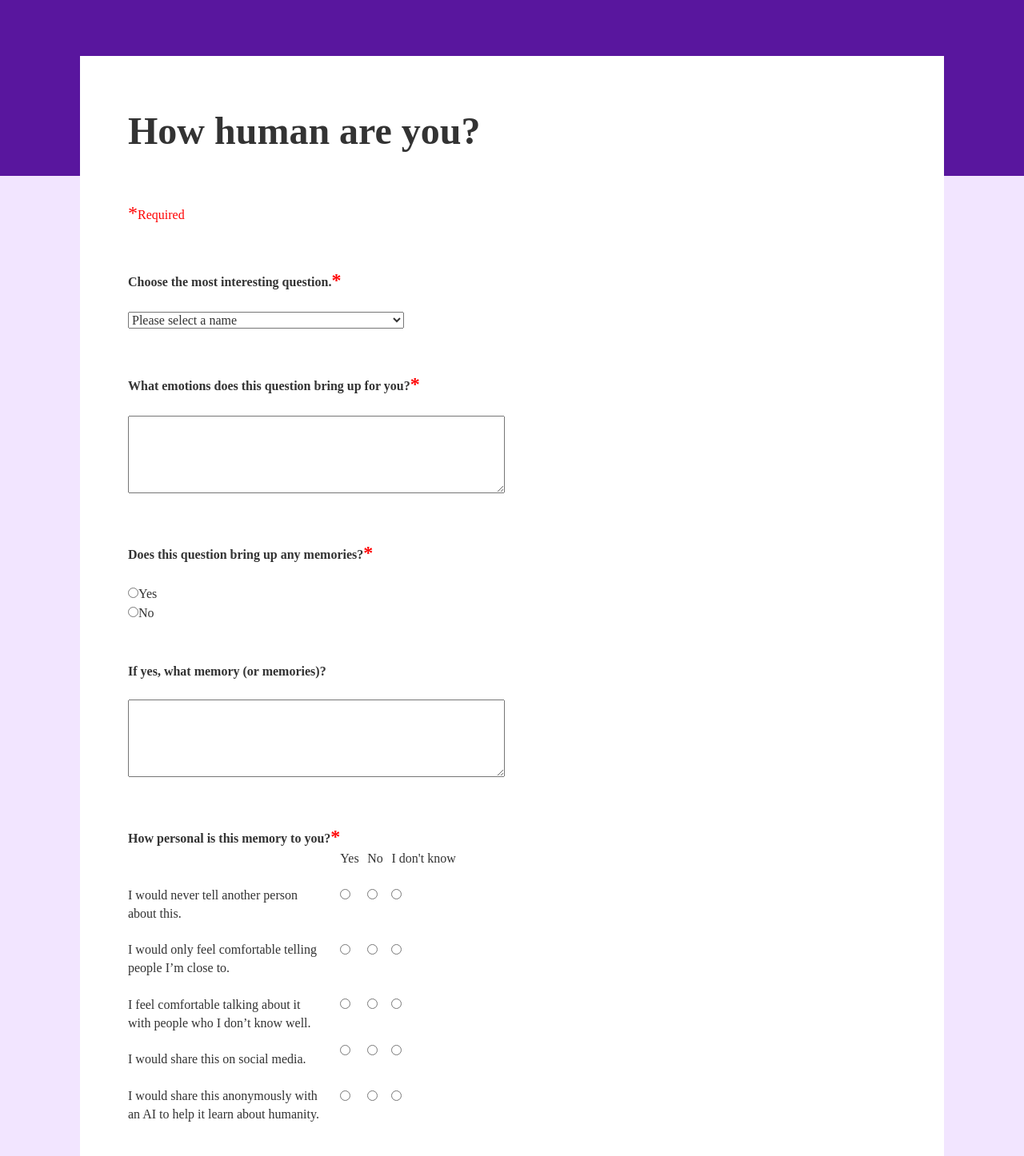
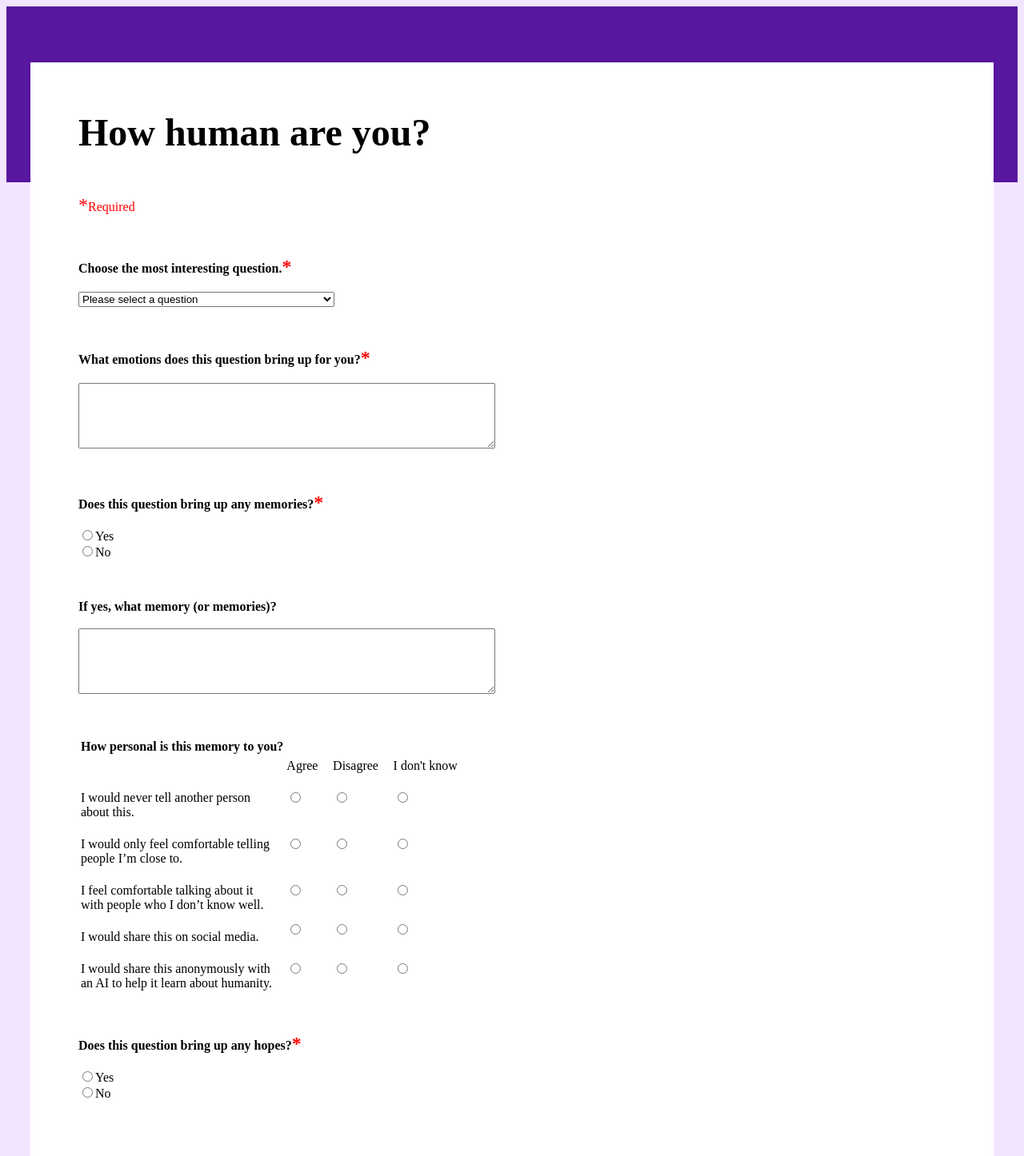
Before and after one commit to hunterowens/frankenstein, a Flask app: page /form-data in a window 1280 px wide. Shown: the top 1446 px of the page at 80% size. Run offline with Flask 2, Linux system fonts and the light colour scheme; some libraries are stand-ins or nearby versions.

Commit message:
Changed the labels on the table, and removed the asterisk on the personal question

```diff
--- a/templates/pre-show_web_form.html
+++ b/templates/pre-show_web_form.html
@@ -2,8 +2,6 @@
 <html lang="en">
 
     <!-- Latest compiled and minified CSS -->
-    <link rel="stylesheet" href="https://maxcdn.bootstrapcdn.com/bootstrap/3.3.7/css/bootstrap.min.css">
-
     <!-- jQuery library -->
     <script src="https://ajax.googleapis.com/ajax/libs/jquery/3.2.1/jquery.min.js"></script>
 
@@ -105,7 +103,7 @@
             <!--vvvvvvvvvvvvvvvvvvvvvvvvv-->
 
             <select name="question">
-                <option value="" disabled="disabled" selected="selected">Please select a name</option>
+                <option value="" disabled="disabled" selected="selected">Please select a question</option>
                 <option value="Why do you have borders?">Why do you have borders?</option>
                 <option value="Why have you destroyed the planet?">Why have you destroyed the planet?</option>
                 <option value="Why do humans kill each other?">Why do humans kill each other?</option>
@@ -143,14 +141,14 @@
 
             <table><font face="HelveticaNeue-light" size = 3>
                 <tr>
-                    <td><b>How personal is this memory to you?<font size = 5 color = #FF0000>*</font></b></td>
+                    <td><b>How personal is this memory to you?</b></td>
                 </tr>
                 <tr></tr>
                 <tr>
                     <td></td>
-                    <td>Yes</td>
+                    <td>Agree</td>
                     <td></td>
-                    <td>No</td>
+                    <td>Disagree</td>
                     <td></td>
                     <td>I don't know</td>
                 </tr>
```
